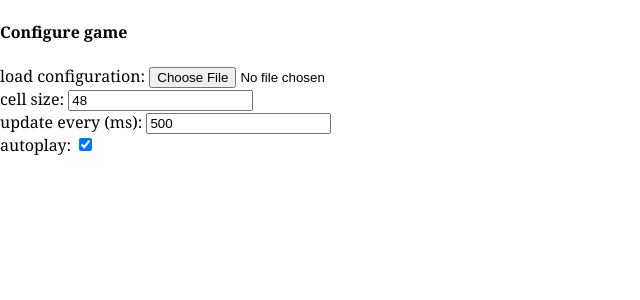
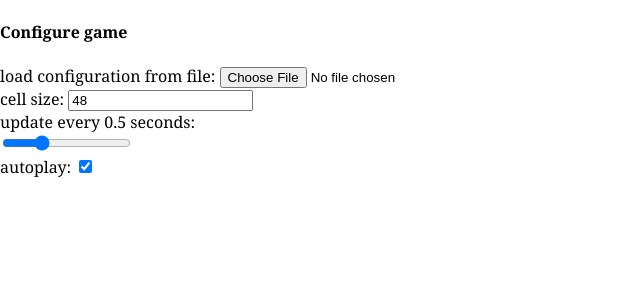
Before and after one commit to f17208/game-of-life, a React (Create React App) app: page / in a window 1280 px wide. Shown: the top 300 px of the page, without its empty margins (0-640 px from the left). Built offline with nearby package versions, Linux system fonts and the light colour scheme.

Commit message:
improved errors on load invalid configuration;

```diff
--- a/src/App.tsx
+++ b/src/App.tsx
@@ -10,7 +10,7 @@ import {
   generationCountSelector,
   setIntoCell,
   statusSelector,
-} from './components/common/GameState.slice';
+} from './components/game-state/GameState.slice';
 import { Board } from './components/board/Board';
 
 import './App.css';
--- a/src/app.store.ts
+++ b/src/app.store.ts
@@ -1,5 +1,5 @@
 import { configureStore } from '@reduxjs/toolkit';
-import gameStateReducer from './components/common/GameState.slice';
+import gameStateReducer from './components/game-state/GameState.slice';
 
 export const store = configureStore({
   reducer: {
--- a/src/components/game-configurator/GameConfigurator.tsx
+++ b/src/components/game-configurator/GameConfigurator.tsx
@@ -1,16 +1,18 @@
 import { ChangeEvent, FC, useCallback, useState } from 'react';
 import { useDispatch, useSelector } from 'react-redux';
 import { loadFromFileContent } from '../../utils/load-cells-from-file';
-import { GameStatus, setGenerationCount, setStatus,
+import {
+  GameStatus,
+  setGenerationCount,
+  setStatus,
   cellSizeSelector,
-  GameConfig,
   setCellSize,
   setDimensions,
   setCells,
   setUpdateEveryMs,
   updateEveryMsSelector,
   areCellsConfiguredSelector,
-} from '../common/GameState.slice';
+} from '../game-state/GameState.slice';
 
 export const GameConfigurator: FC = () => {
   const dispatch = useDispatch();
@@ -31,13 +33,18 @@ export const GameConfigurator: FC = () => {
       reader.onload = () => {
         const { result } = reader;
         if (result) {
+          try {
             const configuration = loadFromFileContent(result.toString()); // TODO handle arraybuffer
             dispatch(setDimensions(configuration.dimensions));
             dispatch(setCells(configuration.cells));
             dispatch(setGenerationCount(configuration.generation));
+          } catch (e) {
+            console.error(e);
+            alert((e as Error).message);
+          }
         } else {
           // eslint-disable-next-line
-          alert('cannot read file'); // ... TODO improve this
+          alert('Error: cannot read file'); // ... TODO improve this
         }
       };
     }
@@ -53,13 +60,14 @@ export const GameConfigurator: FC = () => {
   return (
     <div>
       <h4>Configure game</h4>
-      {/* form dimensions ecc. */}
       <div>
         <div>
-          load configuration:&nbsp;
+          load configuration from file:&nbsp;
           <input
             type="file"
             onChange={onFileChange}
+            max={1}
+            accept=".txt"
           />
         </div>
         <div>
@@ -71,12 +79,17 @@ export const GameConfigurator: FC = () => {
           />
         </div>
         <div>
-          update every (ms):&nbsp;
+          update every {updateEveryMs / 1000} seconds:
+          <div>
             <input
-            type="number"
+              type="range"
+              min={100}
+              max={1500}
+              step={100}
               value={updateEveryMs}
               onChange={e => dispatch(setUpdateEveryMs(+e.target.value))}
             />
+          </div>
         </div>
         <div>
           autoplay:&nbsp;
--- a/src/components/game-runner/GameRunner.tsx
+++ b/src/components/game-runner/GameRunner.tsx
@@ -7,7 +7,7 @@ import {
   statusSelector,
   nextState,
   setStatus,
-} from '../common/GameState.slice';
+} from '../game-state/GameState.slice';
 
 export type GameRunnerProps = {};
 
--- a/src/utils/load-cells-from-file.ts
+++ b/src/utils/load-cells-from-file.ts
@@ -12,14 +12,18 @@ export function loadFromFileContent(content: string) {
   const generation = +generationLine.split(' ')[1].replace(':', ''); // TODO use regex
   const [rowsCount, columnsCount] = dimensionsLine.split(' ').map(x => +x);
 
+  if (Number.isNaN(rowsCount) || Number.isNaN(columnsCount)) {
+    throw new Error('Invalid rows/column count in configuration');
+  }
+
   if (cellsLines.length !== rowsCount) {
-    throw new Error('Invalid rows count in configuration');
+    throw new Error('Invalid rows in configuration');
   }
 
   const cells = cellsLines.map(line => {
     const splittedLine = line.split(' ');
     if (splittedLine.length !== columnsCount) {
-      throw new Error('Invalid columns count in configuration');
+      throw new Error('Invalid columns in configuration');
     }
     return splittedLine.map(char => {
       if (char === '*') {
```
Also changed, not shown: src/components/game-state/GameState.slice.ts (renamed from src/components/common/GameState.slice.ts). Lines whose indentation alone changed are shown as unchanged.
